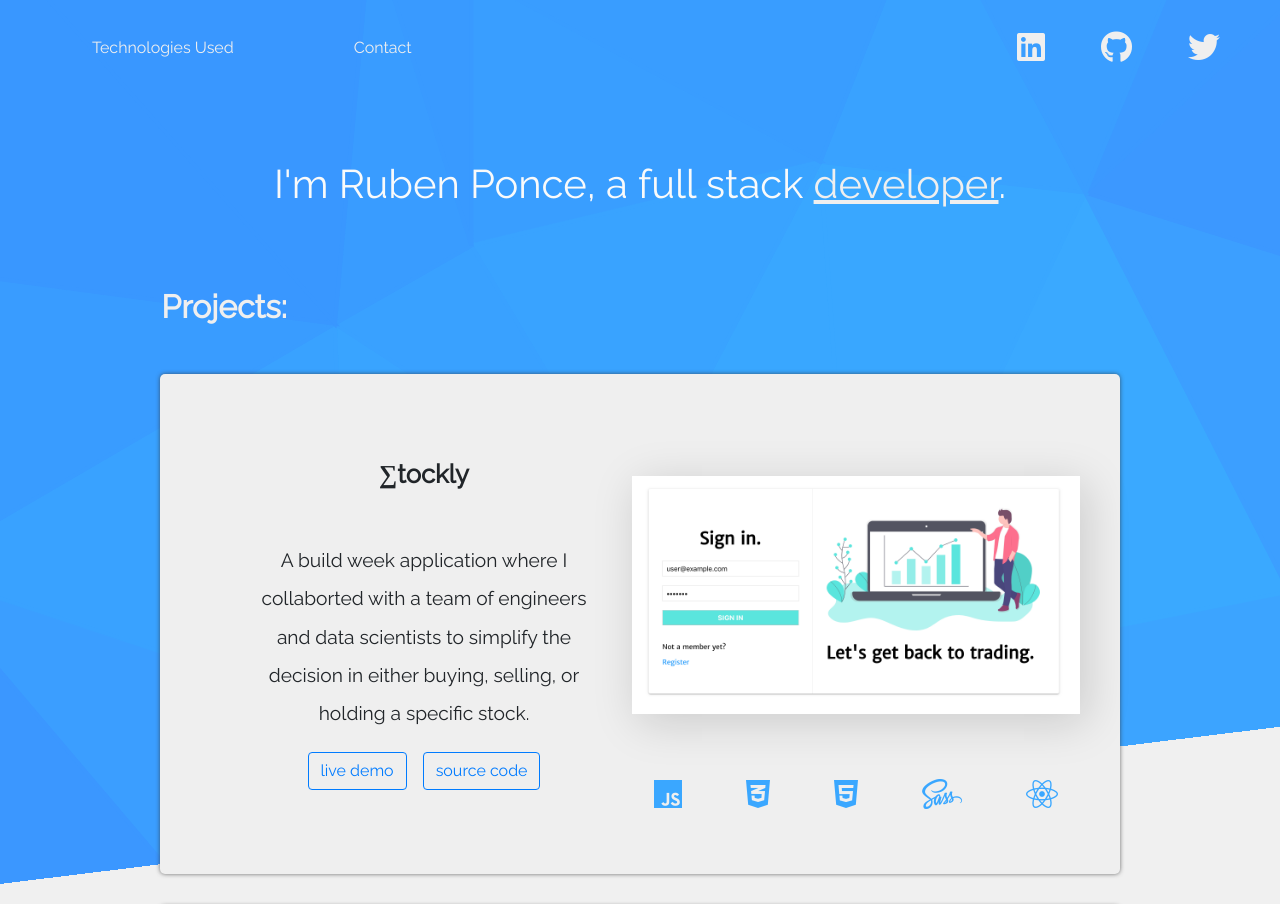
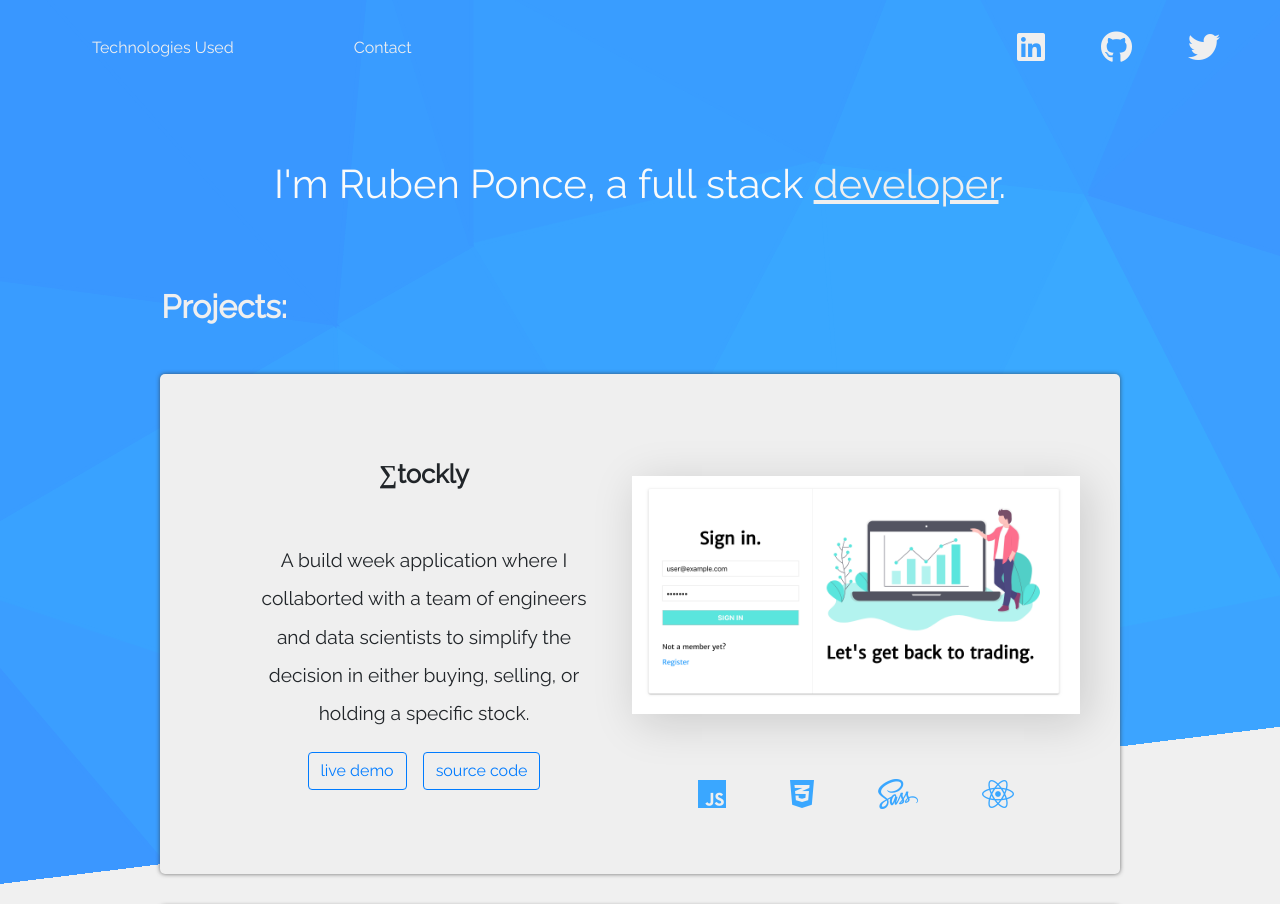
Before and after one commit to RubenPonce/react-portfolio, a React (Create React App) app: page / in a window 1280 px wide. Shown: the top 904 px of the page. Built offline with nearby package versions, Linux system fonts and the light colour scheme; a web font is replaced by a local one.

Commit message:
removed a technology to make space on the page

```diff
--- a/src/data.js
+++ b/src/data.js
@@ -2,7 +2,7 @@ const data =  [
      {    "id":"0",
      "project_name":"∑tockly",
         "description":"A build week application where I collaborted with a team of engineers and data scientists to simplify the decision in either buying, selling, or holding a specific stock.",
-        "technologies":["js","css3-alt","html5","sass", "react"],
+        "technologies":["js","css3-alt","sass", "react"],
         "demo":"https://stockly-fe.netlify.com/",
         "sourceCode":"https://github.com/lambda-stockly/build-stockly-frontend",
         landingImage: '/images/stockly.png'
```
